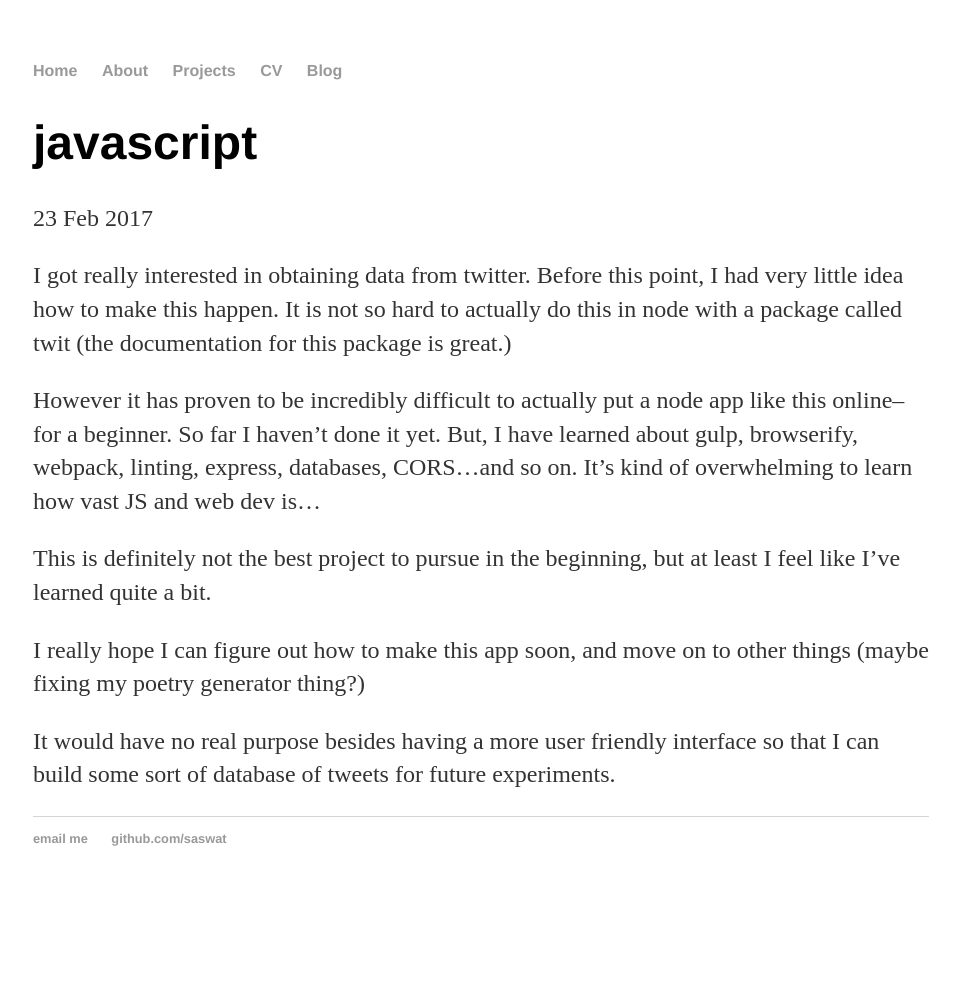
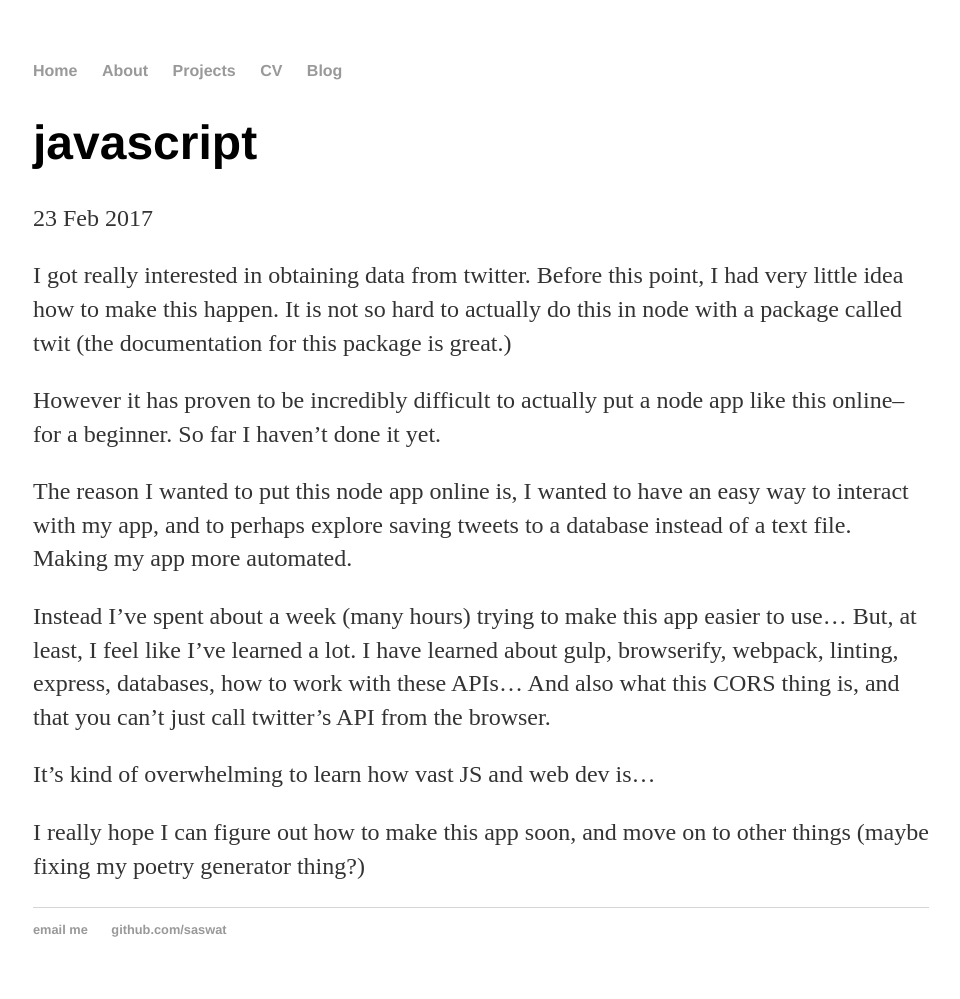
Before and after one commit to saswat/saswat.github.io, a Jekyll site: the page built from _posts/2017-02-23-javascript.md, in a window 1280 px wide. Shown: the whole page, without its empty margins (159-1119 px from the left). Built offline with Jekyll 4.4.1, drawn with Linux system fonts in a browser that asks for light colours; before the commit the page ends 908 px from its top, so only the background shows below that.

Commit message:
Update 2017-02-23-javascript.md

```diff
--- a/_posts/2017-02-23-javascript.md
+++ b/_posts/2017-02-23-javascript.md
@@ -8,10 +8,11 @@ I got really interested in obtaining data from twitter. Before this point, I had
 It is not so hard to actually do this in node with a package called twit (the documentation for this package is great.)
 
 However it has proven to be incredibly difficult to actually put a node app like this online--for a beginner. So far I haven't done it yet.
-But, I have learned about gulp, browserify, webpack, linting, express, databases, CORS...and so on. It's kind of overwhelming to learn how vast JS and web dev is...
 
-This is definitely not the best project to pursue in the beginning, but at least I feel like I've learned quite a bit.
+The reason I wanted to put this node app online is, I wanted to have an easy way to interact with my app, and to perhaps explore saving tweets to a database instead of a text file. Making my app more automated.
+
+Instead I've spent about a week (many hours) trying to make this app easier to use... But, at least, I feel like I've learned a lot. I have learned about gulp, browserify, webpack, linting, express, databases, how to work with these APIs... And also what this CORS thing is, and that you can't just call twitter's API from the browser.
+
+It's kind of overwhelming to learn how vast JS and web dev is...
 
 I really hope I can figure out how to make this app soon, and move on to other things (maybe fixing my poetry generator thing?)
-
-It would have no real purpose besides having a more user friendly interface so that I can build some sort of database of tweets for future experiments.
```
